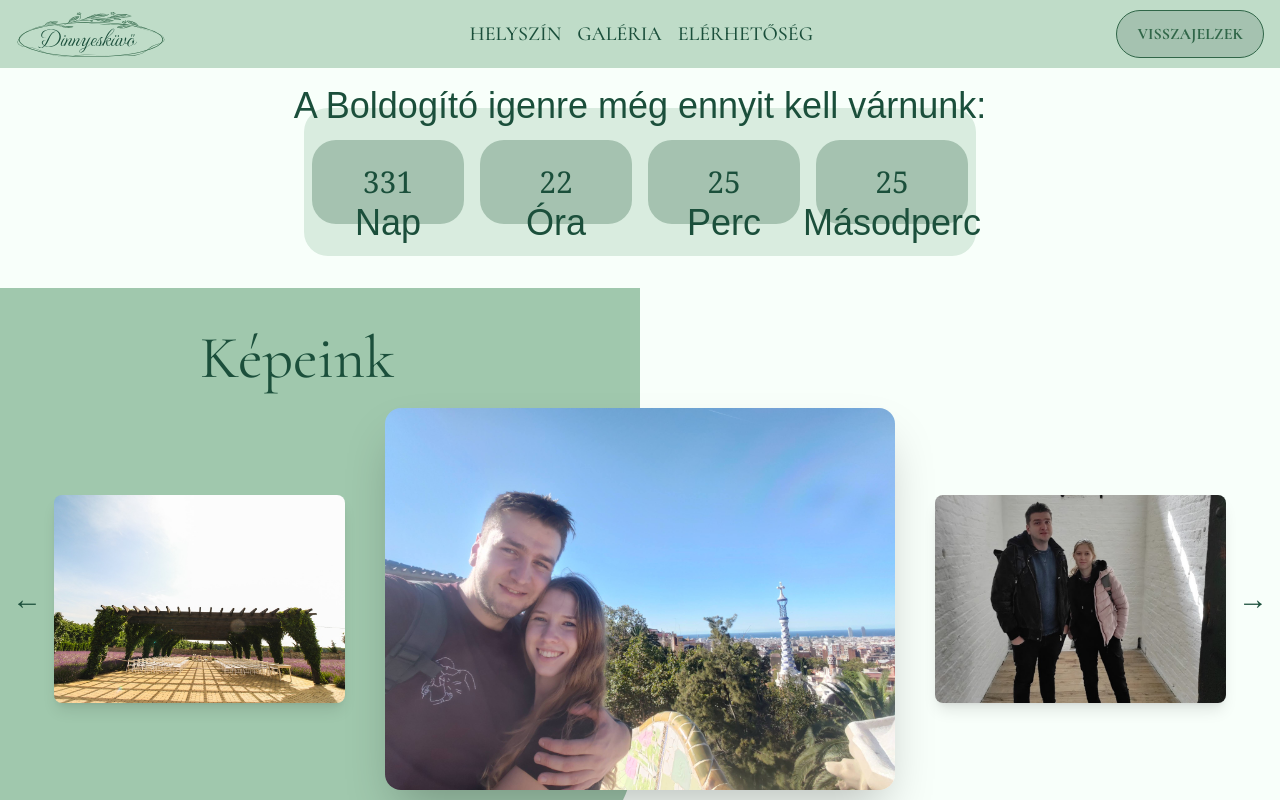
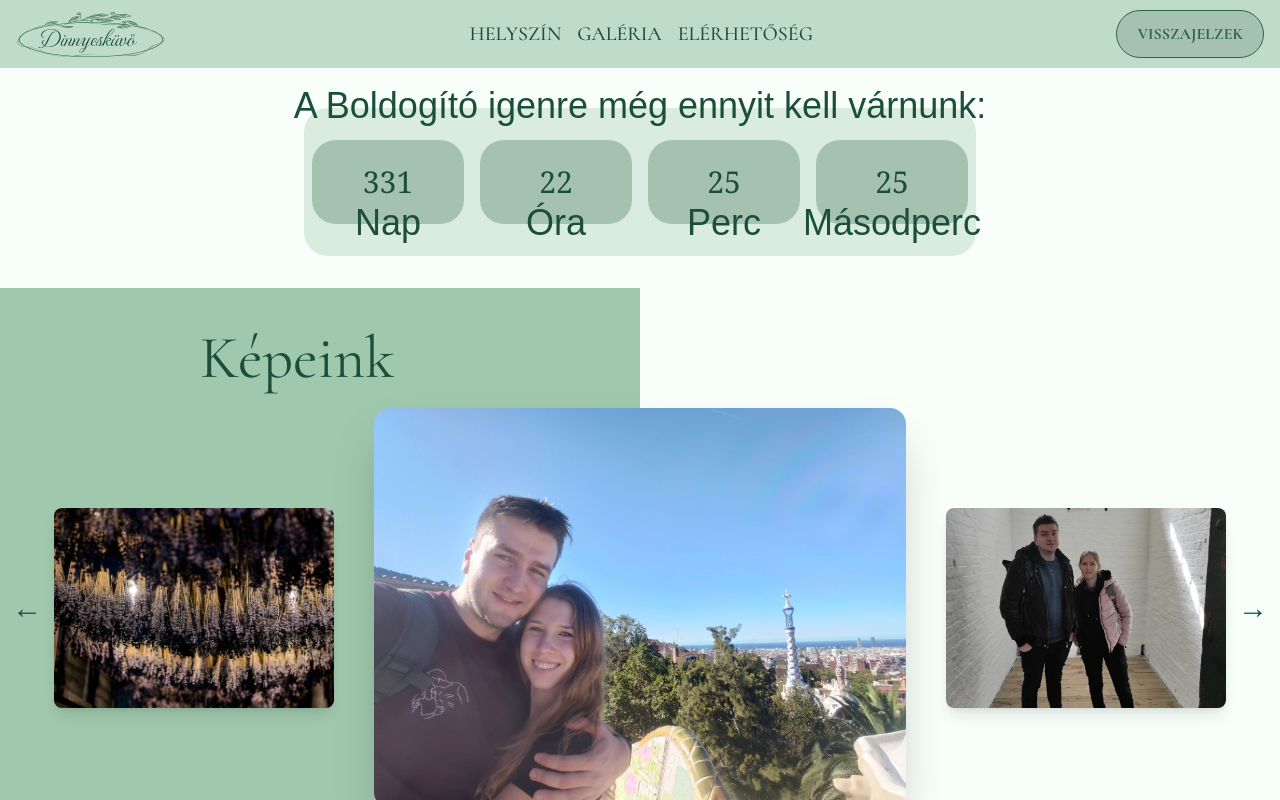
Before and after one commit to torokt21/wedding-website, a Next.js app: page / in a window 1280 px wide. Shown: the top 800 px of the page. Built offline with nearby package versions, Linux system fonts and the light colour scheme; a web font is replaced by a local one; what tailwindcss-animated would draw is missing.

Commit message:
Refactor Carousel component to use external image data and simplify props

```diff
--- /dev/null
+++ b/src/app/gallery/data.ts
@@ -0,0 +1,8 @@
+export default [
+	{ src: "/img/gallery/01.jpg", alt: "Gallery Image 1" },
+	{ src: "/img/gallery/02.jpg", alt: "Gallery Image 2" },
+	{ src: "/img/gallery/03.jpg", alt: "Gallery Image 3" },
+	{ src: "/img/gallery/04.jpg", alt: "Gallery Image 4" },
+	{ src: "/img/gallery/05.jpg", alt: "Gallery Image 5" },
+	{ src: "/img/gallery/06.jpg", alt: "Gallery Image 6" },
+] as const;
--- a/src/app/page.tsx
+++ b/src/app/page.tsx
@@ -9,13 +9,7 @@ export default function Home() {
 			<main className="flex flex-col gap-[32px] row-start-2 items-center sm:items-start pb-30">
 				<Countdown />
 
-				<Carousel
-					images={[
-						{ src: "/img/gallery/01.jpg", alt: "Gallery Image 1" },
-						{ src: "/img/gallery/02.jpg", alt: "Gallery Image 2" },
-						{ src: "/img/gallery/03.jpg", alt: "Gallery Image 3" },
-					]}
-				/>
+				<Carousel />
 
 				<HomepageSection
 					imageSide="left"
--- a/src/app/ui/carousel.tsx
+++ b/src/app/ui/carousel.tsx
@@ -4,19 +4,18 @@ import React, { useState } from "react";
 
 import Image from "next/image";
 import LinkButton from "./linkButton";
-import clsx from "clsx";
 import { cormorant } from "./navbar";
+import data from "../gallery/data";
 
-type CarouselProps = {
-	images: { src: string; alt?: string }[];
-};
+//import clsx from "clsx";
 
-const animationDurationMs = 400; // Animation duration in milliseconds
+const animationDurationMs = 0; // Animation duration in milliseconds
 
-const Carousel: React.FC<CarouselProps> = ({ images }) => {
+const Carousel: React.FC = () => {
 	const [centerIndex, setCenterIndex] = useState(0);
 	const [animatingDirection, setAnimatingDirection] = useState<"left" | "right" | null>(null);
 	const isAnimating = animatingDirection !== null;
+	const images = data;
 
 	const prev = () => {
 		if (isAnimating) return;
@@ -39,10 +38,11 @@ const Carousel: React.FC<CarouselProps> = ({ images }) => {
 		return { left, center: centerIndex, right };
 	};
 
-	const animationClasses = clsx(`animate-duration-[${animationDurationMs}ms]`, {
+	/*const animationClasses = clsx(`animate-duration-[${animationDurationMs}ms]`, {
 		"animate-fade-right animate-once": animatingDirection === "right",
 		"animate-fade-left animate-once": animatingDirection === "left",
-	});
+	});*/
+	const animationClasses = "";
 
 	const { left, center, right } = getIndices();
 
@@ -67,7 +67,7 @@ const Carousel: React.FC<CarouselProps> = ({ images }) => {
 				{/* Left Image */}
 				<div className={animationClasses}>
 					<Image
-						className="object-cover shadow-lg rounded-lg aspect-[14/10] h-auto w-[320px] hidden md:block"
+						className="object-cover shadow-lg rounded-lg aspect-[14/10] h-auto w-[420px] hidden md:block"
 						src={images[left].src}
 						alt={images[left].alt || ""}
 						width={320}
@@ -82,7 +82,7 @@ const Carousel: React.FC<CarouselProps> = ({ images }) => {
 						alt={images[center].alt || ""}
 						width={560}
 						height={400}
-						className={`object-cover h-auto w-[560px] max-h-[400px] rounded-2xl z-3 shadow-2xl`}
+						className={`object-cover h-auto w-[800px] max-h-[500px] rounded-2xl z-3 shadow-2xl`}
 					/>
 				</div>
 
@@ -93,7 +93,7 @@ const Carousel: React.FC<CarouselProps> = ({ images }) => {
 						alt={images[right].alt || ""}
 						width={320}
 						height={220}
-						className="object-cover shadow-lg rounded-lg aspect-[14/10] h-auto w-[320px] hidden md:block"
+						className="object-cover shadow-lg rounded-lg aspect-[14/10] h-auto w-[420px] hidden md:block"
 					/>
 				</div>
 			</div>
@@ -102,14 +102,12 @@ const Carousel: React.FC<CarouselProps> = ({ images }) => {
 				onClick={next}
 				disabled={!!animatingDirection}
 				aria-label="Next"
-				className={`transition-all duration-200 z-2 text-3xl text-primary-900 mx-3 ${
-					isAnimating ? "cursor-not-allowed scale-95" : "hover:scale-110 scale-100"
-				}`}>
+				className={`transition-all duration-200 z-2 text-3xl text-primary-900 mx-3`}>
 				&#8594;
 			</button>
 			{/* Explore Button */}
 			<div className="absolute bottom-10 z-2">
-				<LinkButton href={"/gallery"}>Explore</LinkButton>
+				<LinkButton href={"/gallery"}>Nézd meg mindet!</LinkButton>
 			</div>
 		</div>
 	);
```
